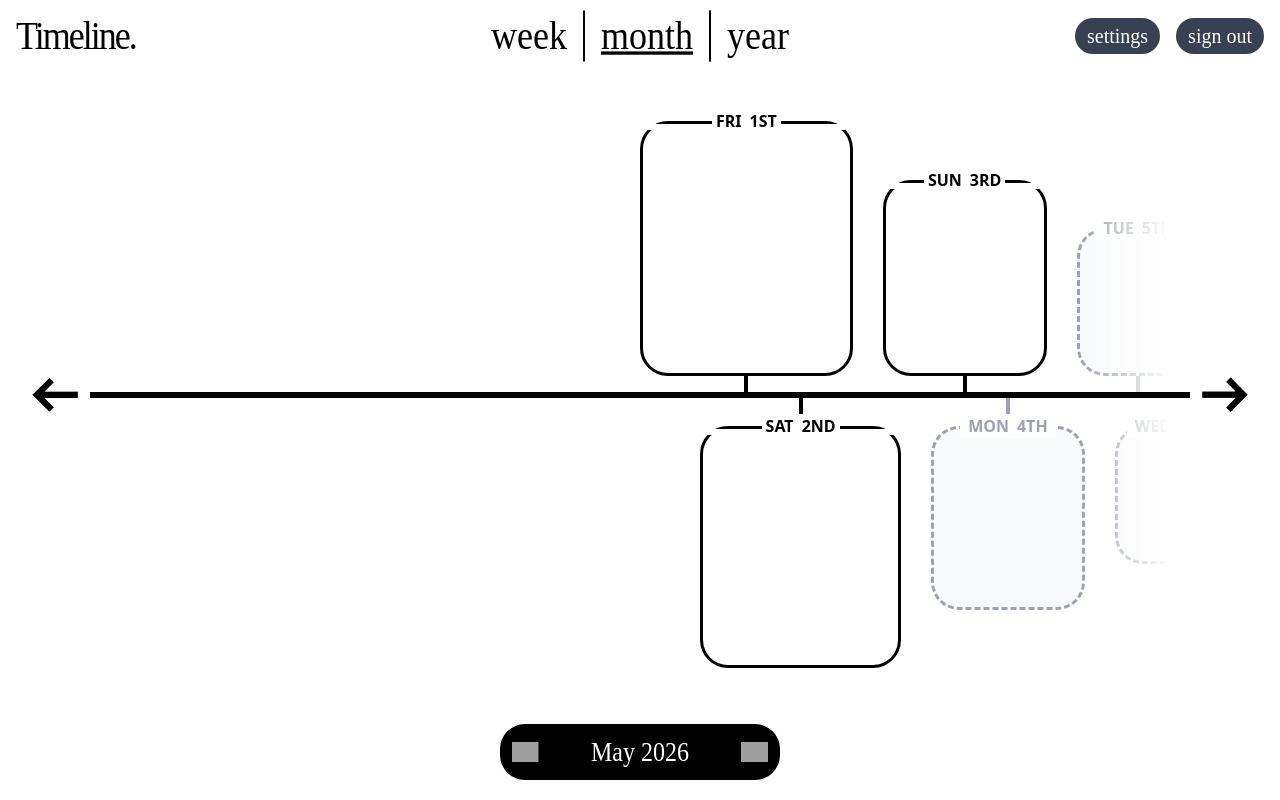
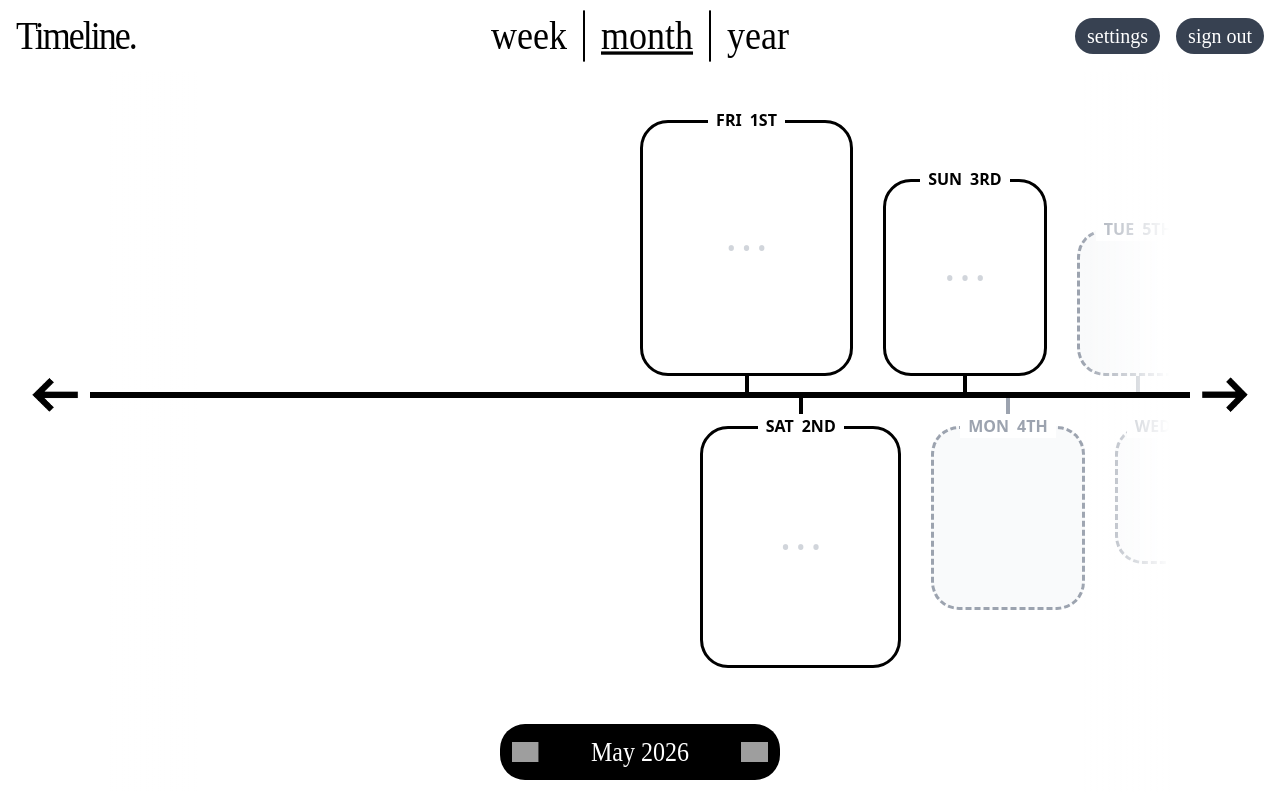
Before and after one commit to TedDPig123/Timeline, a React (Vite) app: page /timeline in a window 1280 px wide. Built offline with nearby package versions, Linux system fonts and the light colour scheme; no server answers; sample sign-in values are in the browser's storage; grey boxes are pictures that could not be loaded.

Commit message:
fixed thumbnail offset

```diff
--- a/src/components/timeline/Thumbnail.tsx
+++ b/src/components/timeline/Thumbnail.tsx
@@ -2,7 +2,7 @@ import { useState, useEffect, useRef } from "react";
 
 export default function Thumbnail({
   text,
-  image = "",
+  image = null,
   date,
   dayLabel = null,
 }: {
@@ -13,6 +13,9 @@ export default function Thumbnail({
 }) {
   const [lineClamp, setLineClamp] = useState(2);
   const containerRef = useRef<HTMLDivElement | null>(null);
+
+  // const thumbnailRef = useRef<HTMLDivElement | null>(null);
+  // const [currThumbnailDim, setCurrThumbnailDim] = useState([1, 1]);
 
   useEffect(() => {
     if (!containerRef.current) return;
@@ -27,13 +30,25 @@ export default function Thumbnail({
       }
     };
 
-    const resizeObserver = new ResizeObserver(updateLineClamp);
-    resizeObserver.observe(containerRef.current);
+    // const updateDim = () => {
+    //   if (thumbnailRef.current) {
+    //     const width = thumbnailRef.current.clientWidth;
+    //     const height = thumbnailRef.current.clientHeight;
+    //     setCurrThumbnailDim([width, height]);
+    //   }
+    // };
 
+    const resizeObserverClamp = new ResizeObserver(updateLineClamp);
+    resizeObserverClamp.observe(containerRef.current);
     updateLineClamp();
 
+    // const resizeObserverDim = new ResizeObserver(updateDim);
+    // resizeObserverDim.observe(thumbnailRef.current);
+    // updateDim();
+
     return () => {
-      resizeObserver.disconnect();
+      resizeObserverClamp.disconnect();
+      // resizeObserverDim.disconnect();
     };
   }, []);
 
@@ -42,20 +57,23 @@ export default function Thumbnail({
       className="thumbnail relative z-10 flex flex-col items-center justify-start rounded-[28px] border-[3px] border-black bg-white hover:scale-[1.01] hover:shadow-md"
       data-date={date}
     >
-      <span className="absolute top-[-15px] z-20 bg-white pl-1 pr-1 font-bold">
+      <span className="absolute top-[-15px] z-20 bg-white px-2 font-bold">
         {dayLabel && <span className="mr-2">{dayLabel}</span>}
         {date}
       </span>
+      <div className="flex h-full w-full flex-col items-center overflow-hidden p-2">
+        <>
+          {image && (
             <div className="w-full overflow-hidden rounded-[16px] border-[3px] border-white bg-white">
-        {image && (
               <img
-            className="mb-1 h-auto w-full rounded-[16px]"
+                className="h-auto w-full rounded-[12px] object-cover"
                 src={image}
-            alt="thumbnail image"
+                alt="thumbnail"
               />
+            </div>
           )}
           {text && (
-          <div ref={containerRef} className="mt-1 h-[100%] w-[100%] flex-1">
+            <div ref={containerRef} className="mt-1 h-full w-full flex-1">
               <p
                 className="w-full overflow-hidden text-ellipsis text-[14px]"
                 style={{
@@ -68,6 +86,12 @@ export default function Thumbnail({
               </p>
             </div>
           )}
+          {!image && !text && (
+            <div className="flex h-full w-full items-center justify-center">
+              <span className="text-2xl text-gray-300">• • •</span>
+            </div>
+          )}
+        </>
       </div>
     </span>
   );
```
Lines whose indentation alone changed are shown as unchanged.
